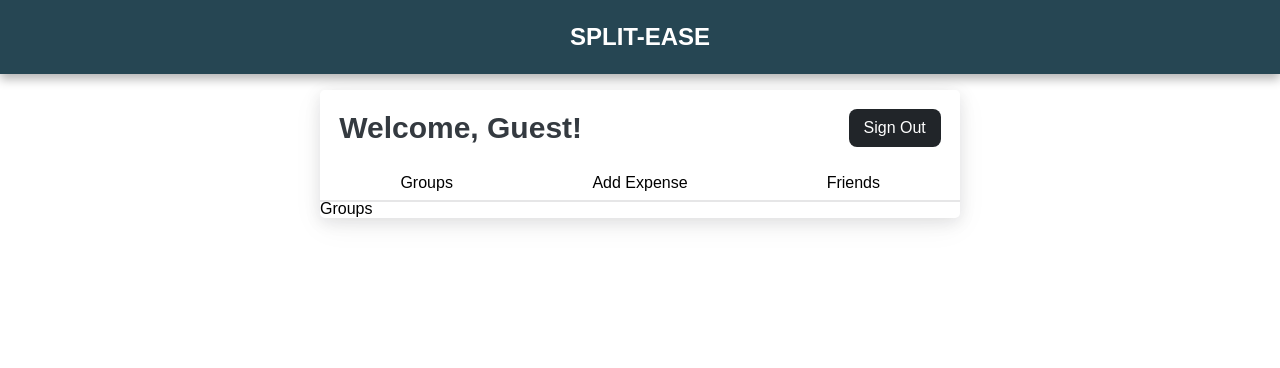
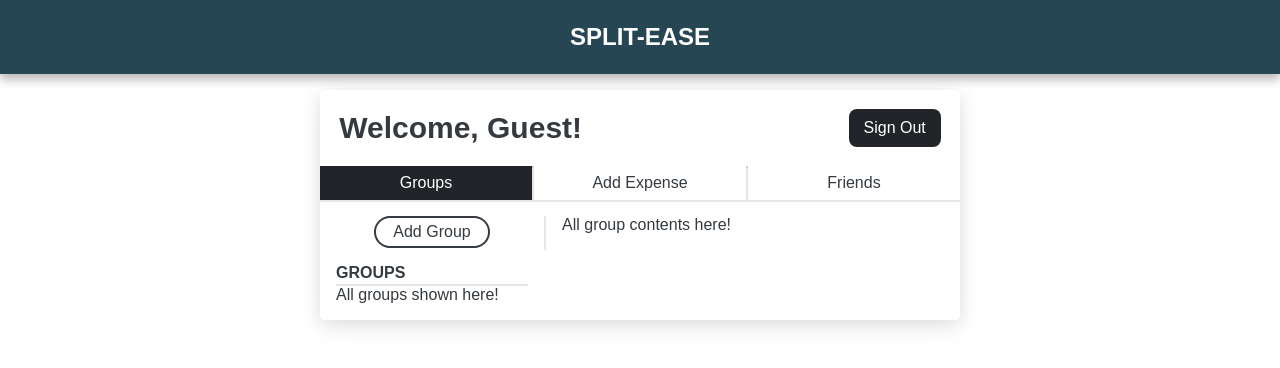
Before and after one commit to adk-saugat/Split-Ease, a React (Vite) app: page /dashboard in a window 1280 px wide. Shown: the top 368 px of the page. Built offline with nearby package versions, Linux system fonts and the light colour scheme; no server answers; a web font is replaced by a local one.

Commit message:
adding some group content

```diff
--- a/src/App.scss
+++ b/src/App.scss
@@ -2,7 +2,8 @@
   font-family: sans-serif;
   margin: 0px;
   padding: 0px;
-  color: black;
+  color: #343a40;
+  font-size: 16px;
 }
 body {
   background-color: #ffff;
--- a/src/components/Groups/Groups.jsx
+++ b/src/components/Groups/Groups.jsx
@@ -1,5 +1,45 @@
+import { useState } from "react"
+import "./Groups.scss"
+
 const Groups = () => {
-  return <div>Groups</div>
+  const [showAddGroup, setShowAddGroup] = useState(false)
+
+  const handleGroupCreate = (event) => {
+    event.preventDefault()
+  }
+
+  return (
+    <div className="group-container">
+      <div className="group-dashboard">
+        <button className="add-group-btn" onClick={() => setShowAddGroup(true)}>
+          Add Group
+        </button>
+        <div className="group-info">
+          <h2 className="group-text">Groups</h2>
+          <div className="group-list">All groups shown here!</div>
+        </div>
+      </div>
+      {showAddGroup ? (
+        <div className="group-content">
+          <button className="back-arrow" onClick={() => setShowAddGroup(false)}>
+            &#8592;
+          </button>
+          <form>
+            <label className="field-label">Start a new Group</label>
+            <input
+              className="add-group-field"
+              placeholder="eg. Trip to Paris"
+            />
+            <button className="create-group-btn" onClick={handleGroupCreate}>
+              Create
+            </button>
+          </form>
+        </div>
+      ) : (
+        <div className="group-content">All group contents here!</div>
+      )}
+    </div>
+  )
 }
 
 export default Groups
--- /dev/null
+++ b/src/components/Groups/Groups.scss
@@ -0,0 +1,78 @@
+.group-container {
+  width: 100%;
+  display: flex;
+  flex-direction: row;
+  gap: 1rem;
+  height: 100%;
+
+  .group-dashboard {
+    display: flex;
+    justify-content: flex-start;
+    width: 30%;
+    flex-direction: column;
+    gap: 1rem;
+
+    .add-group-btn {
+      margin: 0px auto;
+      width: 60%;
+      border: 2px solid #343a40;
+      color: #343a40;
+      background-color: white;
+      font-size: 1rem;
+      padding: 5px 10px;
+      border-radius: 1rem;
+      transition: 100ms;
+
+      &:hover {
+        background-color: #343a40;
+        color: white;
+      }
+    }
+
+    .group-info {
+      .group-text {
+        text-transform: uppercase;
+        border-bottom: 2px solid rgba(17, 17, 26, 0.1);
+        padding-bottom: 2px;
+        font-size: 1rem;
+      }
+    }
+  }
+
+  .group-content {
+    border-left: 2px solid rgba(17, 17, 26, 0.1);
+    padding: 1rem;
+    padding-top: 0rem;
+    height: 100%;
+
+    .back-arrow {
+      border: none;
+      background-color: white;
+      padding: 0px 2px;
+      width: 30px;
+      display: flex;
+      justify-content: center;
+      align-items: center;
+      font-size: 1.5rem;
+      transition: 100ms;
+
+      &:hover {
+        background-color: black;
+        border-radius: 5px;
+        color: white;
+      }
+    }
+
+    .field-label {
+      display: block;
+      font-size: 1rem;
+      margin: 10px 0px;
+      font-weight: 500;
+    }
+
+    .add-group-field {
+      font-size: 1rem;
+      padding: 5px;
+    }
+  }
+}
--- a/src/components/LoginPage/LoginPage.jsx
+++ b/src/components/LoginPage/LoginPage.jsx
@@ -34,8 +34,8 @@ const LoginPage = () => {
 
   const handleGoogleSignIn = async () => {
     const { user } = await googleSignIn()
-    const { email, uid } = user
-    createUserDocument(email, uid)
+    const { email, uid, displayName } = user
+    createUserDocument(uid, displayName, email)
     navigate("/dashboard")
   }
 
--- a/src/components/SignUpPage/SignUpPage.jsx
+++ b/src/components/SignUpPage/SignUpPage.jsx
@@ -46,7 +46,7 @@ const SignUpPage = () => {
       await updateUserProfile(name)
       const { email, uid } = user
       resetForm()
-      createUserDocument(email, uid)
+      createUserDocument(uid, name, email)
       navigate("/dashboard")
     } catch (error) {
       console.log(error.code)
@@ -55,8 +55,8 @@ const SignUpPage = () => {
 
   const handleGoogleSignIn = async () => {
     const { user } = await googleSignIn()
-    const { email, uid } = user
-    createUserDocument(email, uid)
+    const { email, uid, displayName } = user
+    createUserDocument(uid, displayName, email)
     navigate("/dashboard")
   }
 
--- a/src/routes/Dashboard/Dashboard.jsx
+++ b/src/routes/Dashboard/Dashboard.jsx
@@ -32,20 +32,28 @@ const Dashboard = () => {
         </button>
       </header>
       <nav className="dash-nav">
-        <button className="dash-nav-btn" onClick={() => setTab("groups")}>
+        <button
+          className={`dash-nav-btn ${tab === "groups" && "active"}`}
+          onClick={() => setTab("groups")}
+        >
           Groups
         </button>
-        <button className="dash-nav-btn" onClick={() => setTab("expense")}>
+        <button
+          className={`dash-nav-btn ${tab === "expense" && "active"}`}
+          onClick={() => setTab("expense")}
+        >
           Add Expense
         </button>
         <button
-          className="dash-nav-btn friends-nav"
+          className={`dash-nav-btn friends-nav ${
+            tab === "friends" && "active"
+          }`}
           onClick={() => setTab("friends")}
         >
           Friends
         </button>
       </nav>
-      <section>
+      <section className="transactions">
         <div>{tab === "groups" && <Groups />}</div>
         <div>{tab === "expense" && <AddExpense />}</div>
         <div>{tab === "friends" && <Friends />}</div>
--- a/src/routes/Dashboard/Dashboard.scss
+++ b/src/routes/Dashboard/Dashboard.scss
@@ -51,6 +51,7 @@
       justify-content: center;
       background-color: white;
       box-shadow: 2px 0px rgba(17, 17, 26, 0.1);
+      margin-right: 2px;
       border: none;
       font-size: 1rem;
       padding: 0.5rem;
@@ -64,6 +65,17 @@
 
     .friends-nav {
       box-shadow: none;
+      margin-right: 0px;
+    }
+
+    .active {
+      background-color: #212529;
+      color: white;
     }
   }
+
+  .transactions {
+    width: 100%;
+    padding: 1rem;
+  }
 }
--- a/src/utils/firebase-utils.jsx
+++ b/src/utils/firebase-utils.jsx
@@ -62,11 +62,11 @@ export const signOutUser = async () => {
 
 export const db = getFirestore(app)
 
-export const createUserDocument = async (email, uid) => {
+export const createUserDocument = async (uid, displayName, email) => {
   const collectionRef = collection(db, "user")
 
   const docRef = doc(collectionRef, uid)
   const docSnapshot = await getDoc(docRef)
   !docSnapshot.exists() &&
-    (await setDoc(doc(collectionRef, uid), { email, uid }))
+    (await setDoc(doc(collectionRef, uid), { uid, displayName, email }))
 }
```
